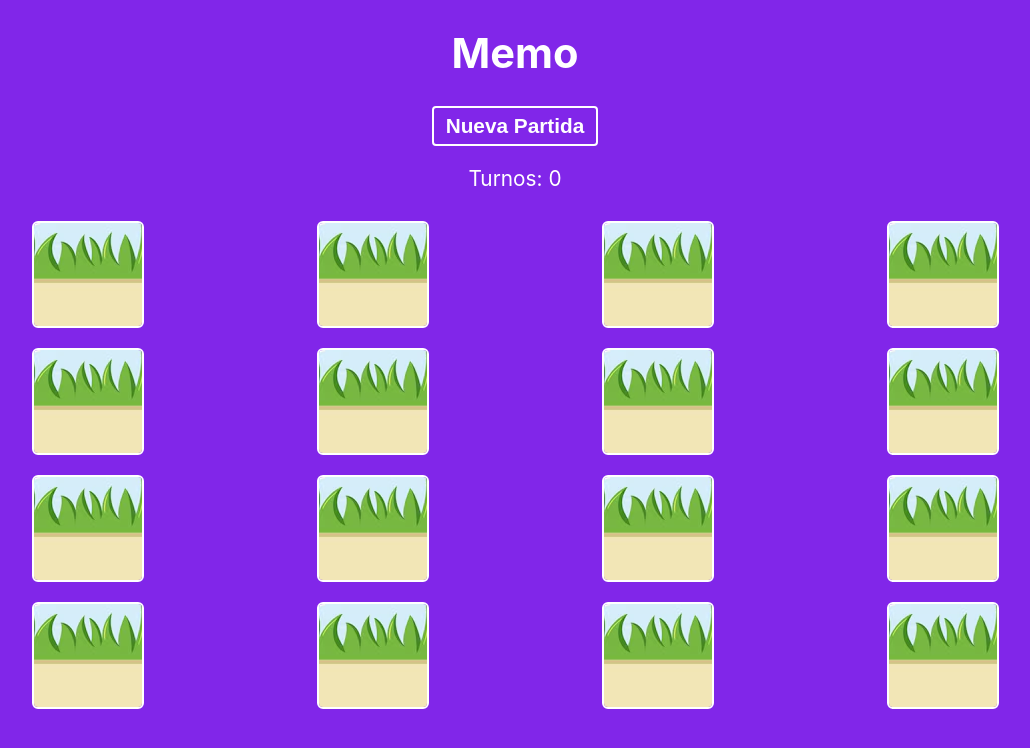
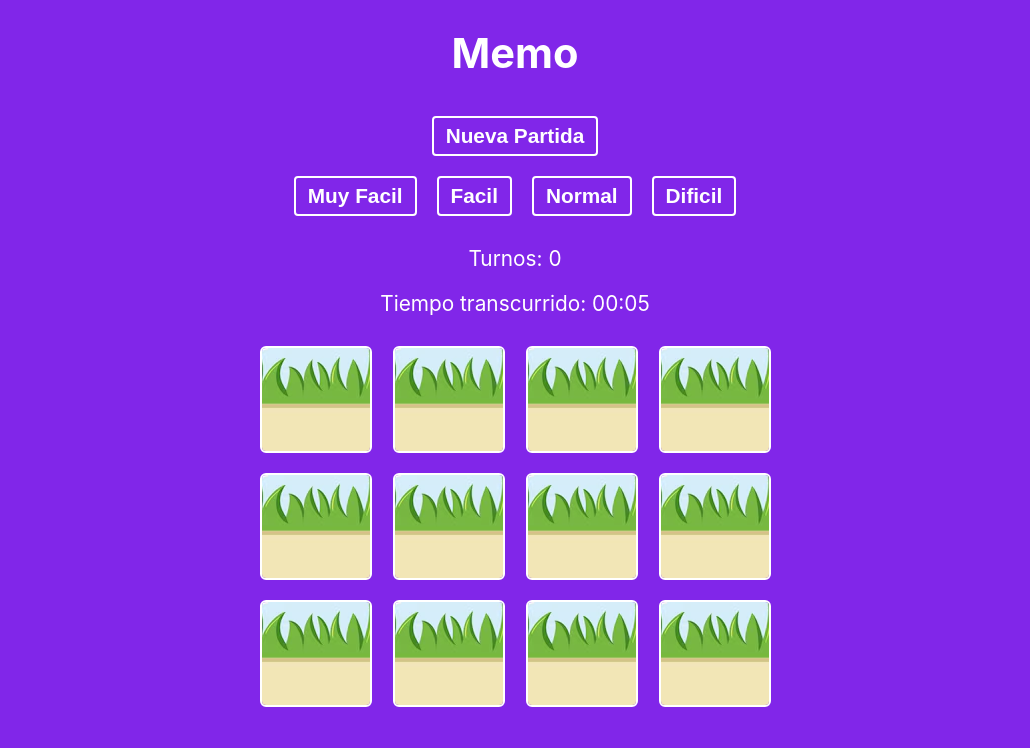
Before and after one commit to emanuelbalcazar/darwoft-desafio-memo, a React (Create React App) app: page / in a window 1280 px wide. Shown: the top 748 px of the page, without its empty margins (125-1155 px from the left). Built offline with nearby package versions, Linux system fonts and the light colour scheme.

Commit message:
Se agrega un contador mejorado y se agregan niveles de dificultad

```diff
--- a/src/App.css
+++ b/src/App.css
@@ -18,6 +18,10 @@ button {
   font-weight: bold;
   cursor: pointer;
   font-size: 1em;
+  margin-top: 10px;
+  margin-bottom: 10px;
+  margin-right: 10px;
+  margin-left: 10px;
 }
 
 button:hover {
@@ -26,8 +30,7 @@ button:hover {
 }
 
 .grid {
-  margin-right: 80px;
-  margin-left: 80px;
+  margin: 30%;
   margin-top: 30px;
   display: grid;
   grid-template-columns: 1fr 1fr 1fr 1fr;
--- a/src/App.js
+++ b/src/App.js
@@ -3,19 +3,42 @@ import './App.css';
 import cardImages from './utils/CardImages';
 import shuffleCards from './utils/ShuffleCards';
 import Card from './components/Card/Card';
+import Counter from './components/Counter/Counter';
+import Modal from './components/Modal/Modal';
+import formatTimeSecondsToMinutes from './utils/FormatTime';
+import getLevelDifficulty from './utils/LevelAssignment';
 
 function App() {
-
   const [cards, setCards] = useState([]);
   const [turns, setTurns] = useState(0);
   const [choiceOne, setChoiceOne] = useState(null);
   const [choiceTwo, setChoiceTwo] = useState(null);
   const [disabled, setDisabled] = useState(false);
+  const [numberOfPairsOfCards, setNumberOfPairsOfCards] = useState(cardImages.length);
+  const [numberOfPairsOfCardsFound, setNumberOfPairsOfCardsFound] = useState(0);
+  const [isModalOpen, setModalOpen] = useState(false);
+  const [seconds, setSeconds] = useState(0);
+  const [timerIsActive, setTimerIsActive] = useState(false);
+  const [levelDifficultySelected, setLevelDifficultySelected] = useState('normal');
+
+  const openModal = () => setModalOpen(true);
+  const closeModal = () => setModalOpen(false);
+  const timerStart = () => setTimerIsActive(true);
+  const timerStop = () => setTimerIsActive(false);
+
+  const timerReset = () => {
+    setTimerIsActive(false);
+    setSeconds(0);
+  };
 
   // initialice game
   useEffect(() => {
     handleNewGame();
   }, []);
+
+  useEffect(() => {
+    handleNewGame();
+  }, [levelDifficultySelected]);
 
   // compare 2 selected cards
   useEffect(() => {
@@ -29,6 +52,7 @@ function App() {
           return prevCards.map(card => {
             // mark a card on state matched
             if (card.src === choiceOne.src) {
+              setNumberOfPairsOfCardsFound(numberOfPairsOfCardsFound + 1);
               return { ...card, matched: true };
             } else {
               return card;
@@ -38,7 +62,6 @@ function App() {
 
         resetTurn();
       } else {
-        console.log('> las cards no coinciden');
         setTimeout(() => {
           resetTurn();
         }, [1000])
@@ -46,14 +69,27 @@ function App() {
     }
   }, [choiceOne, choiceTwo]);
 
+  // check if player win the game
+  useEffect(() => {
+    if (numberOfPairsOfCardsFound === numberOfPairsOfCards) {
+      openModal();
+      timerStop();
+    }
+  }, [numberOfPairsOfCardsFound]);
+
   // start a new game
   const handleNewGame = () => {
-    const shuffledCards = shuffleCards(cardImages);
+    const levelDifficulty = getLevelDifficulty(levelDifficultySelected);
+
+    const shuffledCards = shuffleCards(cardImages.slice(0, levelDifficulty));
     setChoiceOne(null);
     setChoiceTwo(null);
     setCards(shuffledCards);
     setTurns(0);
-    console.log('> new game', shuffledCards, turns);
+    setNumberOfPairsOfCardsFound(0);
+    setNumberOfPairsOfCards(levelDifficulty);
+    timerReset();
+    timerStart();
   }
 
   const handleChoice = (card) => {
@@ -68,11 +104,31 @@ function App() {
     setDisabled(false);
   };
 
+  const handleLevelDifficulty = (level) => {
+    setLevelDifficultySelected(level);
+  };
+
   return (
     <div className='app'>
       <h1>Memo</h1>
       <button onClick={handleNewGame}>Nueva Partida</button>
+
+      <div>
+        <button onClick={() => handleLevelDifficulty('veryEasy')}>Muy Facil</button>
+        <button onClick={() => handleLevelDifficulty('easy')}>Facil</button>
+        <button onClick={() => handleLevelDifficulty('normal')}>Normal</button>
+        <button onClick={() => handleLevelDifficulty('hard')}>Dificil</button>
+      </div>
+
       <div className='turns'>Turnos: {turns}</div>
+      <div>
+        <Counter
+          seconds={seconds}
+          setSeconds={setSeconds}
+          isActive={timerIsActive}
+        />
+      </div>
+
       <div className='grid'>
         {cards.map(card => (
           <div className='card' key={card.id}>
@@ -89,6 +145,11 @@ function App() {
         ))}
       </div>
 
+      <Modal isOpen={isModalOpen} onClose={closeModal}>
+        <h2>¡Ganaste!</h2>
+        <p>Tu tiempo: {formatTimeSecondsToMinutes(seconds)}</p>
+        <p>Total de turnos: {turns}</p>
+      </Modal>
     </div>
   );
 }
--- /dev/null
+++ b/src/components/Counter/Counter.js
@@ -0,0 +1,22 @@
+import { useEffect, useState } from "react"
+import formatTimeSecondsToMinutes from "../../utils/FormatTime";
+
+export default function Counter({ seconds, setSeconds, isActive }) {
+    useEffect(() => {
+        let interval = null;
+        if (isActive) {
+            interval = setInterval(() => {
+                setSeconds(prevSeconds => prevSeconds + 1);
+            }, 1000);
+        } else if (!isActive && seconds !== 0) {
+            clearInterval(interval);
+        }
+        return () => clearInterval(interval);
+    }, [isActive, seconds]);
+
+    return (
+        <div>
+            Tiempo transcurrido: {formatTimeSecondsToMinutes(seconds)}
+        </div>
+    )
+}
--- /dev/null
+++ b/src/components/Modal/Modal.css
@@ -0,0 +1,31 @@
+/* Modal.css */
+.modal-overlay {
+    position: fixed;
+    top: 0;
+    left: 0;
+    width: 100%;
+    height: 100%;
+    background: rgba(0, 0, 0, 0.5);
+    display: flex;
+    justify-content: center;
+    align-items: center;
+}
+
+.modal-content {
+    background: white;
+    padding: 20px;
+    border-radius: 8px;
+    width: 300px;
+    position: relative;
+    color: black;
+}
+
+.modal-close {
+    position: absolute;
+    top: 10px;
+    right: 10px;
+    border: none;
+    background: red;
+    font-size: 16px;
+    cursor: pointer;
+}
--- /dev/null
+++ b/src/components/Modal/Modal.js
@@ -0,0 +1,18 @@
+// Modal.js
+import React from 'react';
+import './Modal.css'; // Asegúrate de crear este archivo para los estilos
+
+const Modal = ({ isOpen, onClose, children }) => {
+  if (!isOpen) return null;
+
+  return (
+    <div className="modal-overlay" onClick={onClose}>
+      <div className="modal-content" onClick={(e) => e.stopPropagation()}>
+        <button className="modal-close" onClick={onClose}>X</button>
+        {children}
+      </div>
+    </div>
+  );
+};
+
+export default Modal;
--- /dev/null
+++ b/src/utils/FormatTime.js
@@ -0,0 +1,8 @@
+// Convert seconds to minutes and seconds
+const formatTimeSecondsToMinutes = (totalSeconds) => {
+    const minutes = Math.floor(totalSeconds / 60);
+    const remainingSeconds = totalSeconds % 60;
+    return `${String(minutes).padStart(2, '0')}:${String(remainingSeconds).padStart(2, '0')}`;
+};
+
+export default formatTimeSecondsToMinutes;
--- /dev/null
+++ b/src/utils/LevelAssignment.js
@@ -0,0 +1,10 @@
+export default function getLevelDifficulty(level) {
+    const levels = {
+        veryEasy: 2,
+        easy: 4,
+        normal: 6,
+        hard: 8
+    };
+
+    return levels[level];
+}
```
Also changed, not shown: src/components/Card/Card.js (+1 -6 lines).
